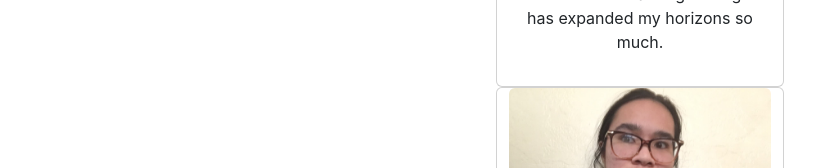
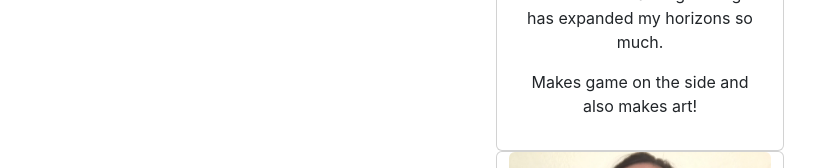
Before and after one commit to Vavarooks/ArtPorfolio, a React (Create React App) app in the folder client/: page /about in a window 1280 px wide. Shown: the part 710-878 px from the top of the page, without its empty margins (0-834 px from the left). Built offline with nearby package versions, Linux system fonts and the light colour scheme.

Commit message:
about updates

```diff
--- a/client/src/views/About.jsx
+++ b/client/src/views/About.jsx
@@ -19,6 +19,7 @@ const About = () => {
                         <p>About me: I have been programming for many years now. Over 10,000 hours plus. I know many programming languages like Javascript, Python and Java.
                             My dream is to one day make my own game so I can deliver joy to the world. Learning coding has expanded my horizons so much.
                         </p>
+                        <p>Makes game on the side and also makes art!</p>
                     </div>
                 </div>
                 <div className='container card img-size'>
```
